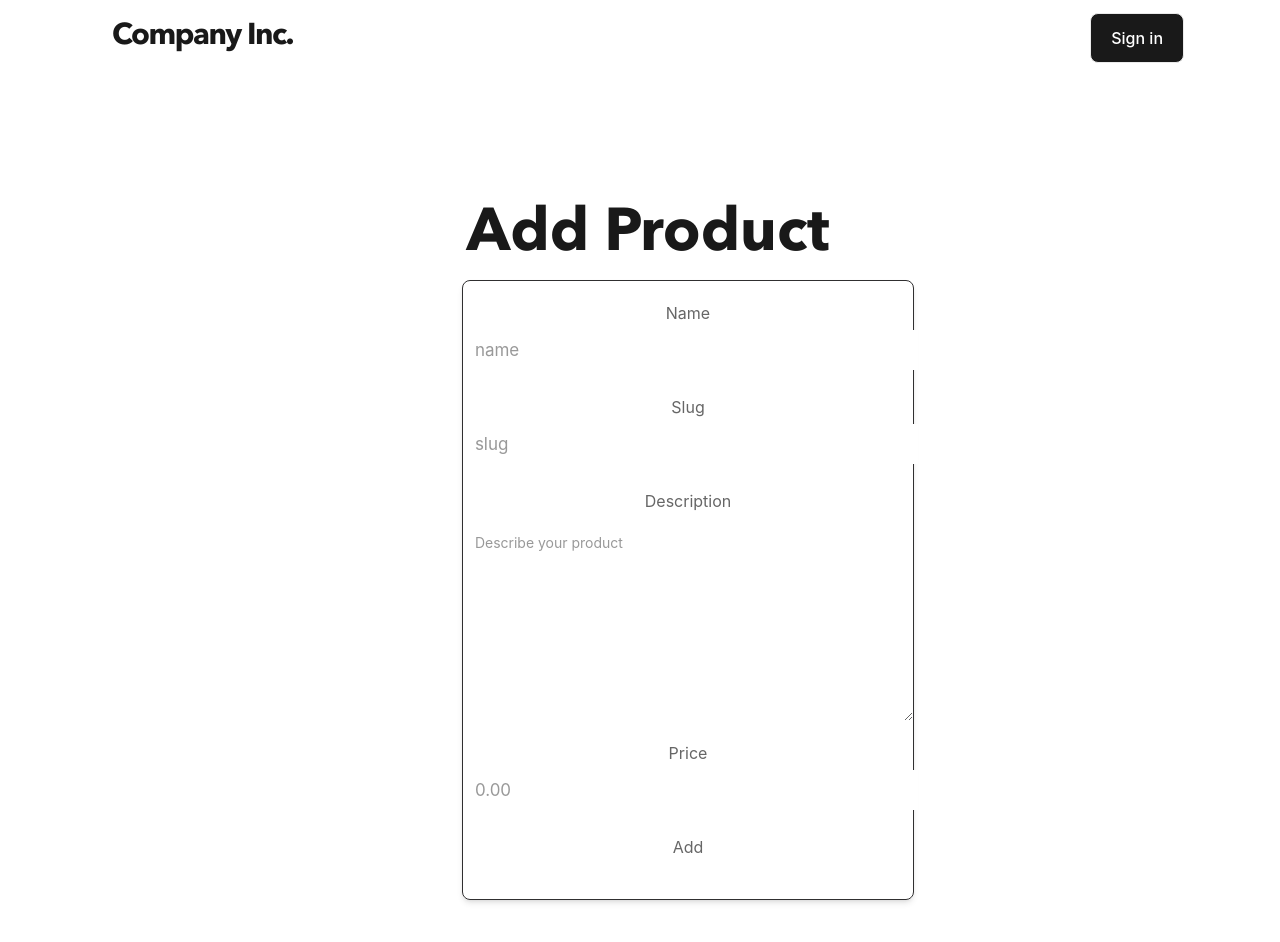
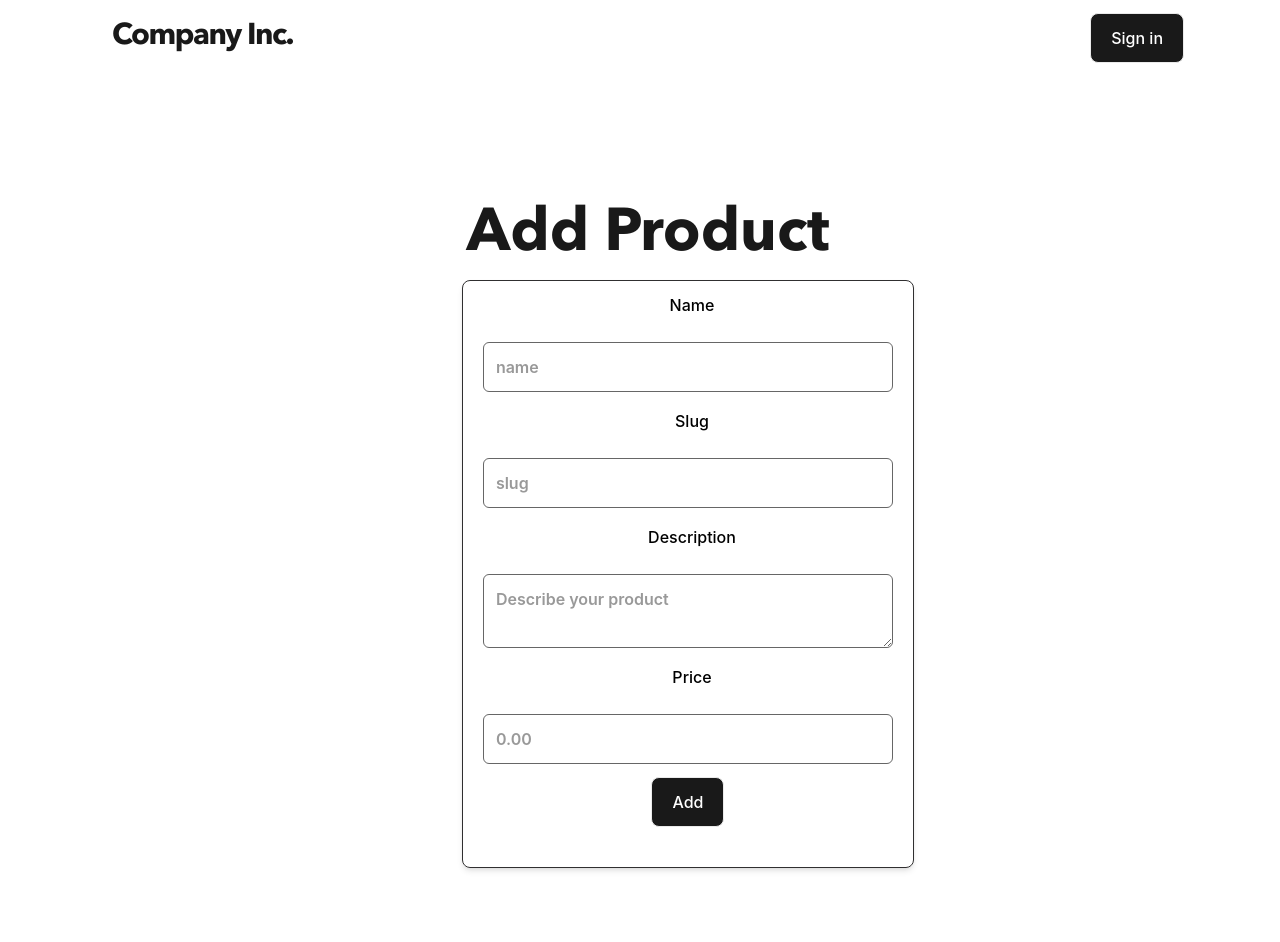
Before and after one commit to jea-ms/laravel-101, a Next.js app in the folder client/: page /products/new in a window 1280 px wide. Shown: the top 942 px of the page. Built offline with nearby package versions, Linux system fonts and the light colour scheme.

Commit message:
style forms

```diff
--- a/client/components/Form.jsx
+++ b/client/components/Form.jsx
@@ -1,53 +1,63 @@
 const Form = ({ type, product, setProduct, submitting, onSubmit }) => {
     return (
         <form className="add-form" onSubmit={onSubmit}>
-            <div className="form-control">
-                <label><span>Name</span></label>
+            <label className='form_label'><span>Name</span></label>
+            <div>
                 <input
                     type='text'
                     value={product.name}
-                    onChange={(e) => setProduct({ ...product,
-                        name: e.target.value })}
+                    onChange={(e) => setProduct({
+                        ...product,
+                        name: e.target.value
+                    })}
                     placeholder='name'
                     required
+                    className='form_input'
                 />
             </div>
-            <div className="form-control">
-                <label><span>Slug</span></label>
+            <label className='form_label'><span>Slug</span></label>
+            <div>
                 <input
                     type='text'
                     value={product.slug}
-                    onChange={(e) => setProduct({ ...product,
-                        slug: e.target.value })}
+                    onChange={(e) => setProduct({
+                        ...product,
+                        slug: e.target.value
+                    })}
                     placeholder='slug'
                     required
+                    className='form_input'
                 />
             </div>
-            <div className="form-control">
-                <label><span>Description</span></label>
+            <label className='form_label'><span>Description</span></label>
+            <div>
                 <textarea
                     value={product.description}
-                    onChange={(e) => setProduct({ ...product,
-                        description: e.target.value })}
+                    onChange={(e) => setProduct({
+                        ...product,
+                        description: e.target.value
+                    })}
                     placeholder='Describe your product'
                     required
-                    className='form_textarea'
+                    className='form_input'
+                />
+            </div>
+            <label className='form_label'><span>Price</span></label>
+            <div>
+                <input
+                    type='number'
+                    value={product.price}
+                    onChange={(e) => setProduct({
+                        ...product,
+                        price: e.target.value
+                    })}
+                    placeholder='0.00'
+                    required
+                    className='form_input'
                 />
             </div>
 
-            <div className="form-control">
-                <label><span>Price</span></label>
-                <input
-                    type='number'
-                    value={product.price}
-                    onChange={(e) => setProduct({ ...product,
-                        price: e.target.value })}
-                    placeholder='0.00'
-                    required
-                />
-            </div>
-
-            <input type='submit' value={type} className='btn btn-block' />
+            <input type='submit' value={type} className='black_btn' />
 
         </form>
     )
--- a/client/components/Products.jsx
+++ b/client/components/Products.jsx
@@ -21,8 +21,7 @@ const ProductList = ({ data, onEdit, onDelete }) => {
     )
 }
 
-const Products = ({products, onEdit, onDelete}) => {
-
+const Products = ({ products, onEdit, onDelete }) => {
     return (
         <div>
             <ProductList
@@ -30,7 +29,6 @@ const Products = ({products, onEdit, onDelete}) => {
                 onEdit={onEdit}
                 onDelete={onDelete} />
         </div>
-
     )
 }
 
--- a/client/styles/components.css
+++ b/client/styles/components.css
@@ -24,7 +24,6 @@
   background: #f4f4f4;
   margin: 5px;
   padding: 10px 20px;
-  cursor: pointer;
 }
 
 .product_card h3 {
@@ -37,22 +36,12 @@
   margin-bottom: 40px;
 }
 
-.form-control {
-  margin: 20px 0;
+.add-form div {
+  display: flex;
+  align-items: center;
+  padding: 5px 20px;
+  justify-content: space-between;
 }
-
-.form-control label {
-  display: block;
-}
-
-.form-control input {
-  width: 100%;
-  height: 40px;
-  margin: 5px;
-  padding: 3px 7px;
-  font-size: 17px;
-}
-
 
 .black_btn {
   @apply inline-flex items-center px-5 py-3 mt-2 font-medium text-white transition duration-500 ease-in-out transform bg-transparent border rounded-lg bg-gray-900;
@@ -66,6 +55,14 @@
   @apply text-2xl Avenir font-semibold text-gray-600 text-center;
 }
 
+.form_label{
+  @apply block items-center px-3 py-3 ml-2 font-medium text-black;
+}
+
+.form_input {
+  @apply w-full border border-gray-600 px-3 py-3 mt-2 rounded-md text-gray-800 font-semibold hover:border-gray-900;
+}
+
 .form_textarea {
   @apply w-full flex rounded-lg h-[200px] mt-2 p-3 text-sm text-gray-500 outline-0;
 }
```
